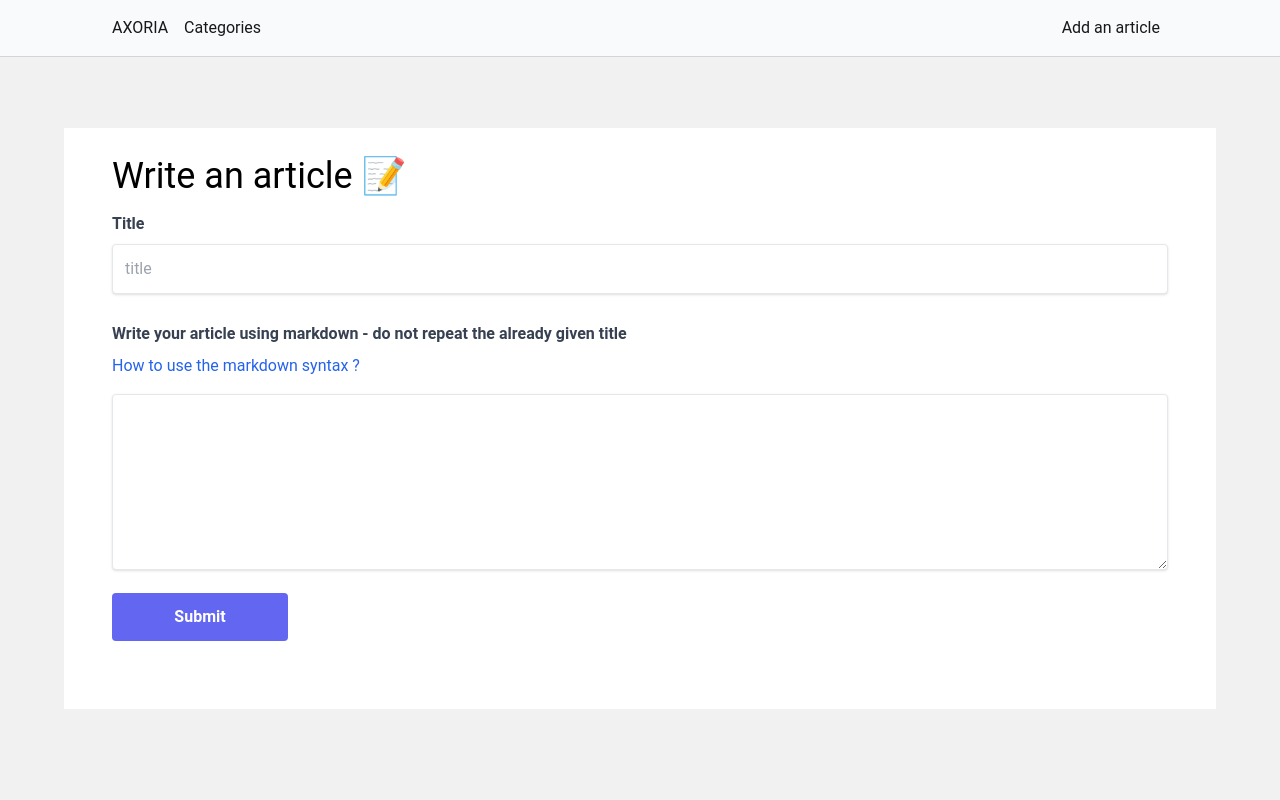
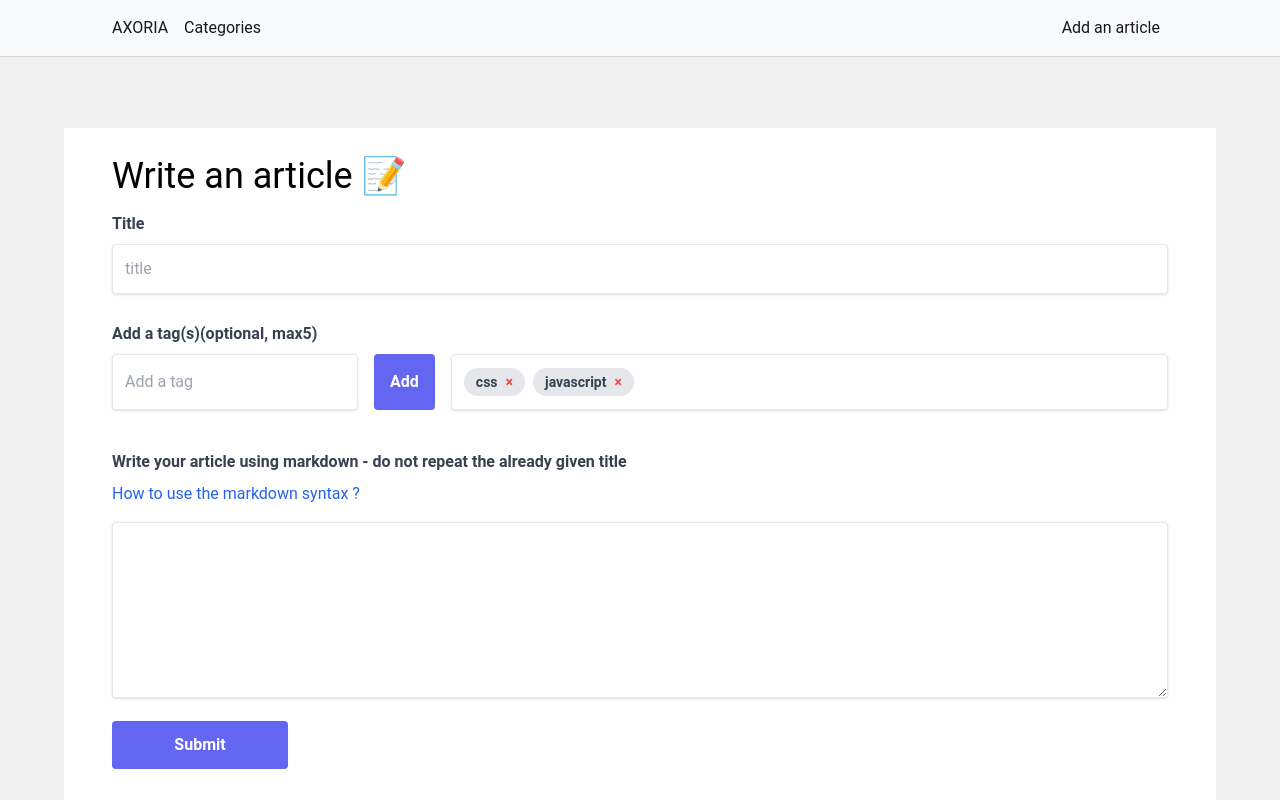
Before and after one commit to ovo-thom/axoria-blog, a Next.js app: page /dashboard/create in a window 1280 px wide. Shown: the top 800 px of the page. Built offline with nearby package versions, Linux system fonts and the light colour scheme.

Commit message:
feat: add 42. Coder l'interface de l'ajout de tags

```diff
--- a/src/app/dashboard/create/page.jsx
+++ b/src/app/dashboard/create/page.jsx
@@ -1,11 +1,16 @@
 "use client";
 import { addPost } from "@/lib/serverActions/blog/postServerActions";
+import { useState, useRef } from "react";
 
 export default function page() {
+  const [tags, setTags] = useState(["css", "javascript"]);
+  const tagInputRef = useRef(null);
+
   async function handleSubmit(e) {
     e.preventDefault();
 
     const formData = new FormData(e.target);
+    console.log(formData);
 
     for (const [key, value] of formData.entries()) {
       console.log(key, value);
@@ -13,6 +18,10 @@
 
     const result = await addPost(formData);
   }
+
+  function handleAddTag() {}
+
+  function handleRemoveTag() {}
 
   return (
     <main className="u-main-container bg-white p-7 mt-32 mb-44">
@@ -30,6 +39,45 @@
           placeholder="title"
           required
         />
+
+        <div className="mb-10">
+          <label className="f-label" htmlFor="tag">
+            Add a tag(s)(optional, max5)
+          </label>
+          <div className="flex">
+            <input
+              type="text"
+              className="shadow border rounded p-3 text-gray-700 focus:outline-slate-400"
+              id="tag"
+              placeholder="Add a tag"
+              ref={tagInputRef}
+            />
+            <button
+              type="button"
+              className="bg-indigo-500 hover:bg-indigo-700 text-white font-bold p-4 rounded mx-4"
+              onClick={handleAddTag}
+            >
+              Add
+            </button>
+            <div className="flex items-center grow whitespace-nowrap overflow-y-auto shadow border rounded px-3">
+              {tags.map((tag) => (
+                <span
+                  key={tag}
+                  className="inline-block whitespace-nowrap bg-gray-200 text-gray-700 rounded-full px-3 py-1 text-sm font-semibold mr-2"
+                >
+                  {tag}
+                  <button
+                    type="button"
+                    onClick={() => handleRemoveTag(tag)}
+                    className="text-red-500 ml-2"
+                  >
+                    &times;
+                  </button>
+                </span>
+              ))}
+            </div>
+          </div>
+        </div>
 
         <label htmlFor="markdownArticle" className="f-label">
           Write your article using markdown - do not repeat the already given
```
